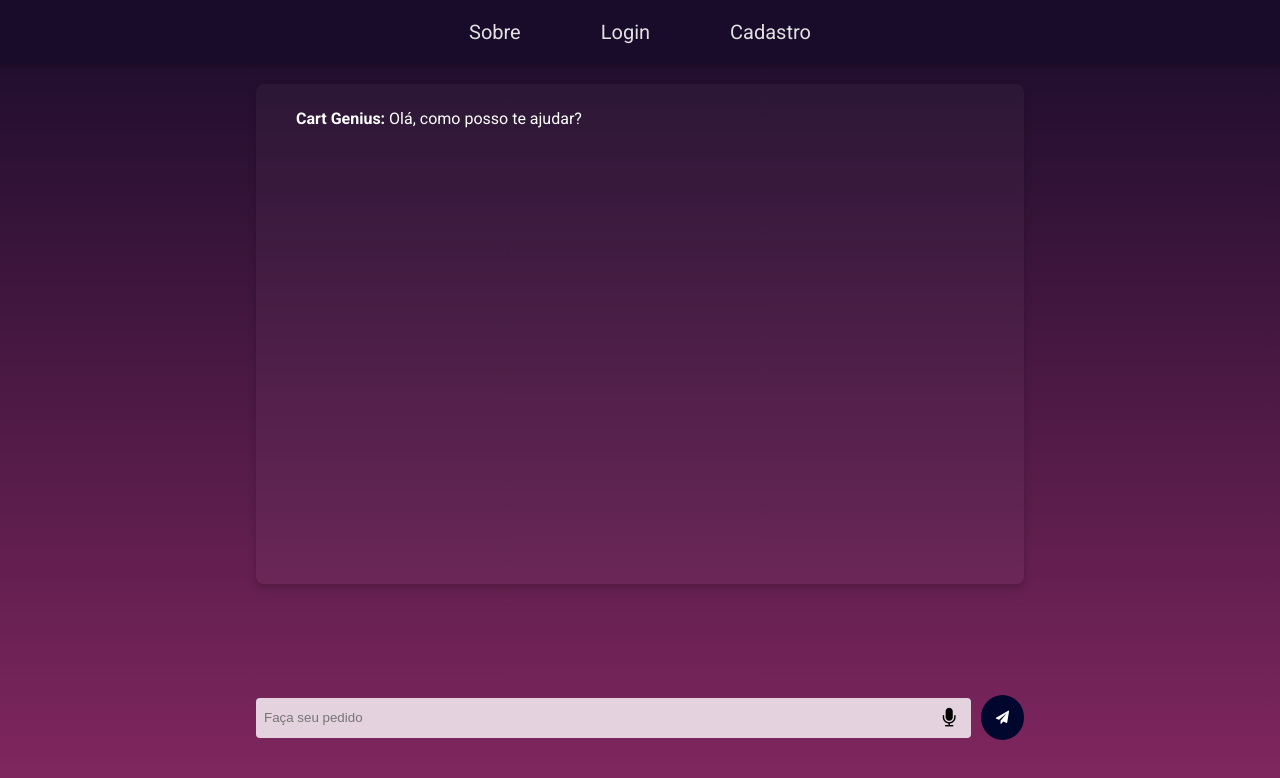
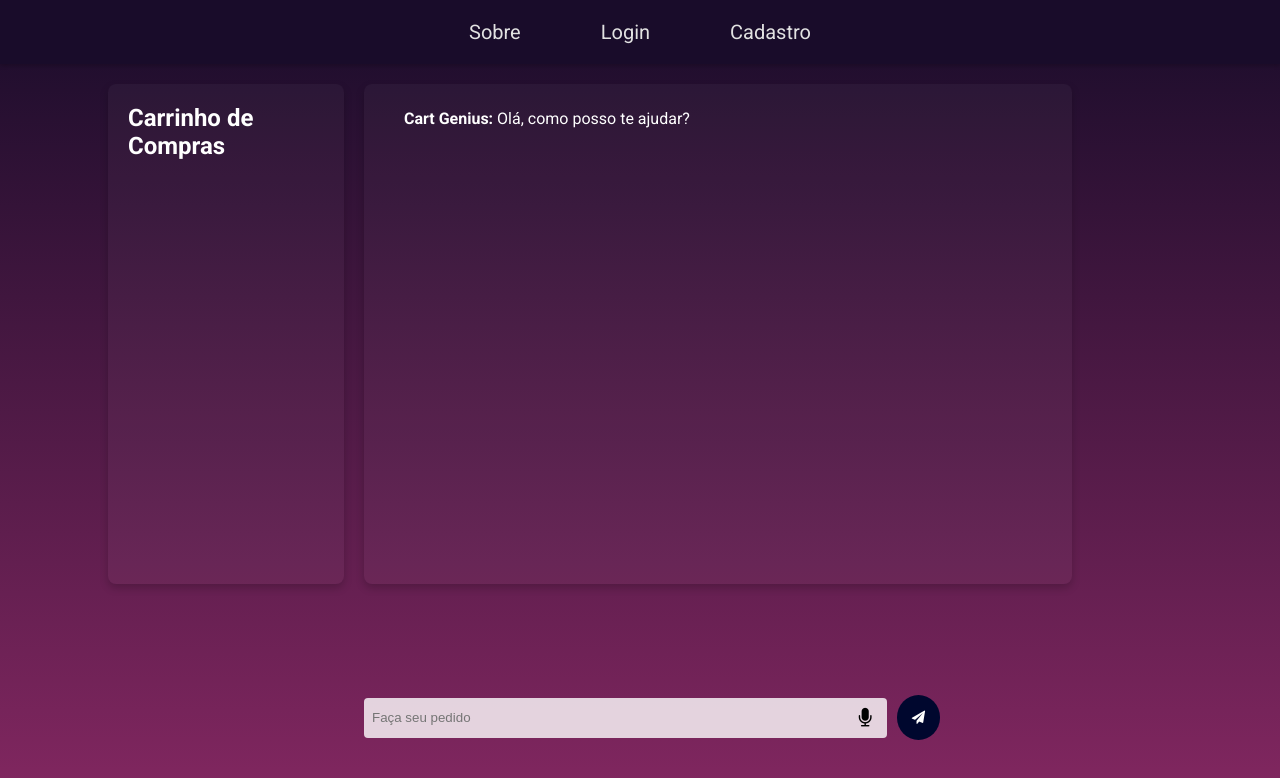
Before and after one commit to JorgeHCamara/react-cart-genius-website, a React (Vite) app: page /chat in a window 1280 px wide. Shown: the top 778 px of the page. Built offline with nearby package versions, Linux system fonts and the light colour scheme.

Commit message:
chore: add cart first commit

```diff
--- a/src/pages/ChatPage/ChatPage.css
+++ b/src/pages/ChatPage/ChatPage.css
@@ -4,11 +4,18 @@
     overflow-y: auto;
 }
 
+.containerChatPage {
+    display: flex;
+    justify-content: center;
+    align-items: start;
+    gap: 0px; /* Space between chat and cart */
+    margin-right: 100px;
+}
+
 .container-chat {
     background-color: rgba(255, 255, 255, 0.03);
     min-height: 500px;
     width: 60%;
-    margin: auto;
     justify-content: center;
     align-items: center;
     border-radius: 8px;
@@ -32,7 +39,7 @@
     justify-content: center;
     position: absolute;
     bottom: 0;
-    width: 60%;
+    width: 45%;
     margin-bottom: 60px;
 }
 
@@ -105,6 +112,26 @@
     font-size: 1.5em;
 }
 
+.container-cart {
+    width: 20%; /* Adjust as needed */
+    background-color: rgba(255, 255, 255, 0.03);
+    min-height: 500px;
+    border-radius: 8px;
+    box-shadow: 0 4px 8px rgba(0, 0, 0, 0.2);
+    padding: 20px;
+    margin-right: 20px;
+}
+
+.container-cart h2 {
+    color: #FFF;
+    margin-bottom: 20px;
+}
+
+.container-cart ul {
+    list-style-type: none;
+    padding: 0;
+}
+
 @media (max-width: 768px) {
     .container-chat {
         width: 80%;
--- a/src/pages/ChatPage/ChatPage.jsx
+++ b/src/pages/ChatPage/ChatPage.jsx
@@ -69,6 +69,17 @@ const ChatPage = () => {
     }
 
     return (
+        <div className="containerChatPage">
+            <div className="container-cart">
+                <h2>Carrinho de Compras</h2>
+                <ul>
+                    {/* Here you can map through the items in the cart and display them */}
+                    {/* Example: */}
+                    {/* {cartItems.map(item => (
+                        <li key={item.id}>{item.name} - {item.price}</li>
+                    ))} */}
+                </ul>
+            </div>
             <div className="container-chat">
                 <div className="firstView">
                     <p className="responseText">
@@ -125,6 +136,7 @@ const ChatPage = () => {
                     </div>
                 )}
             </div>
+        </div>
     );
 };
 
```
Lines whose indentation alone changed are shown as unchanged.
